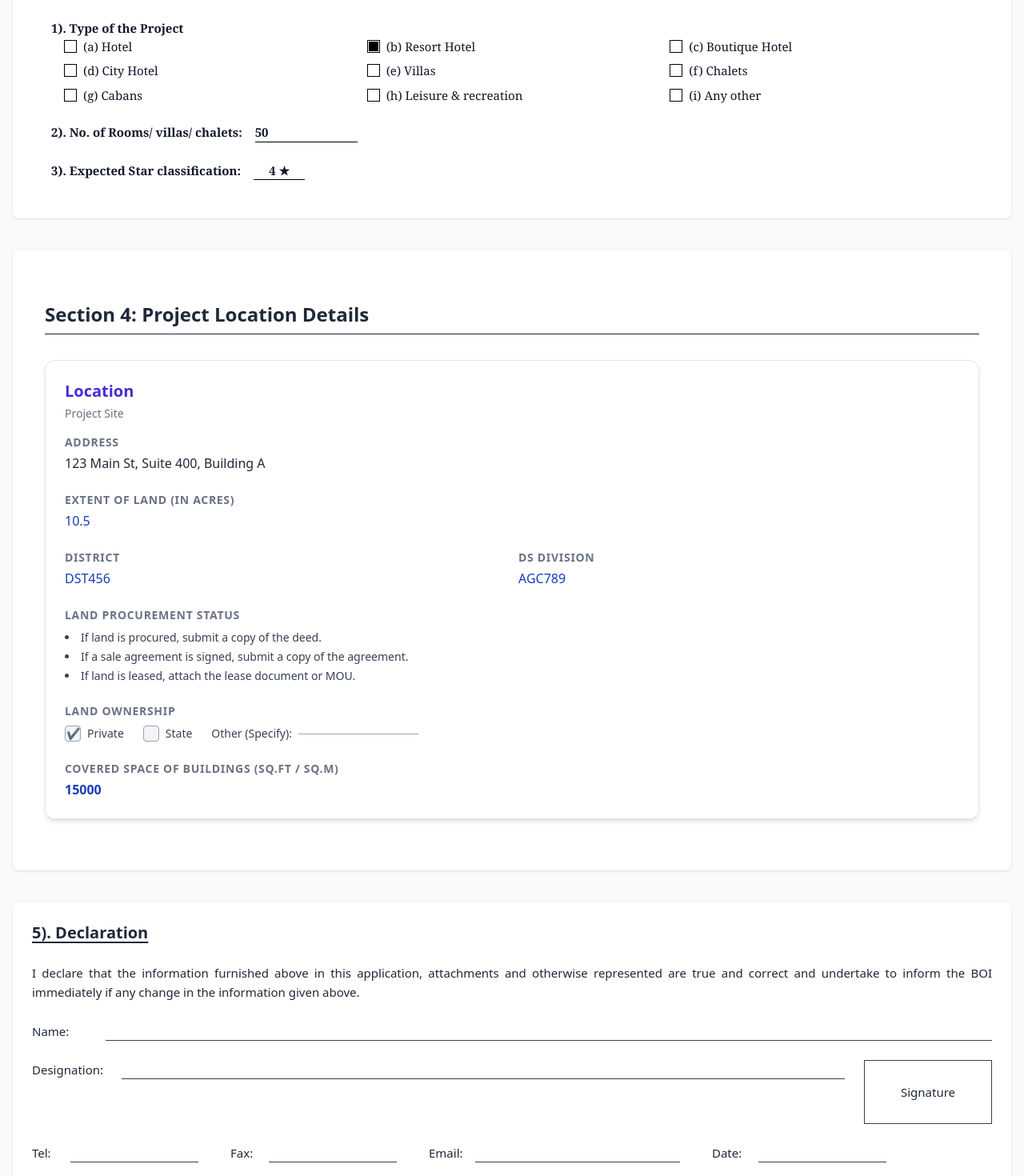
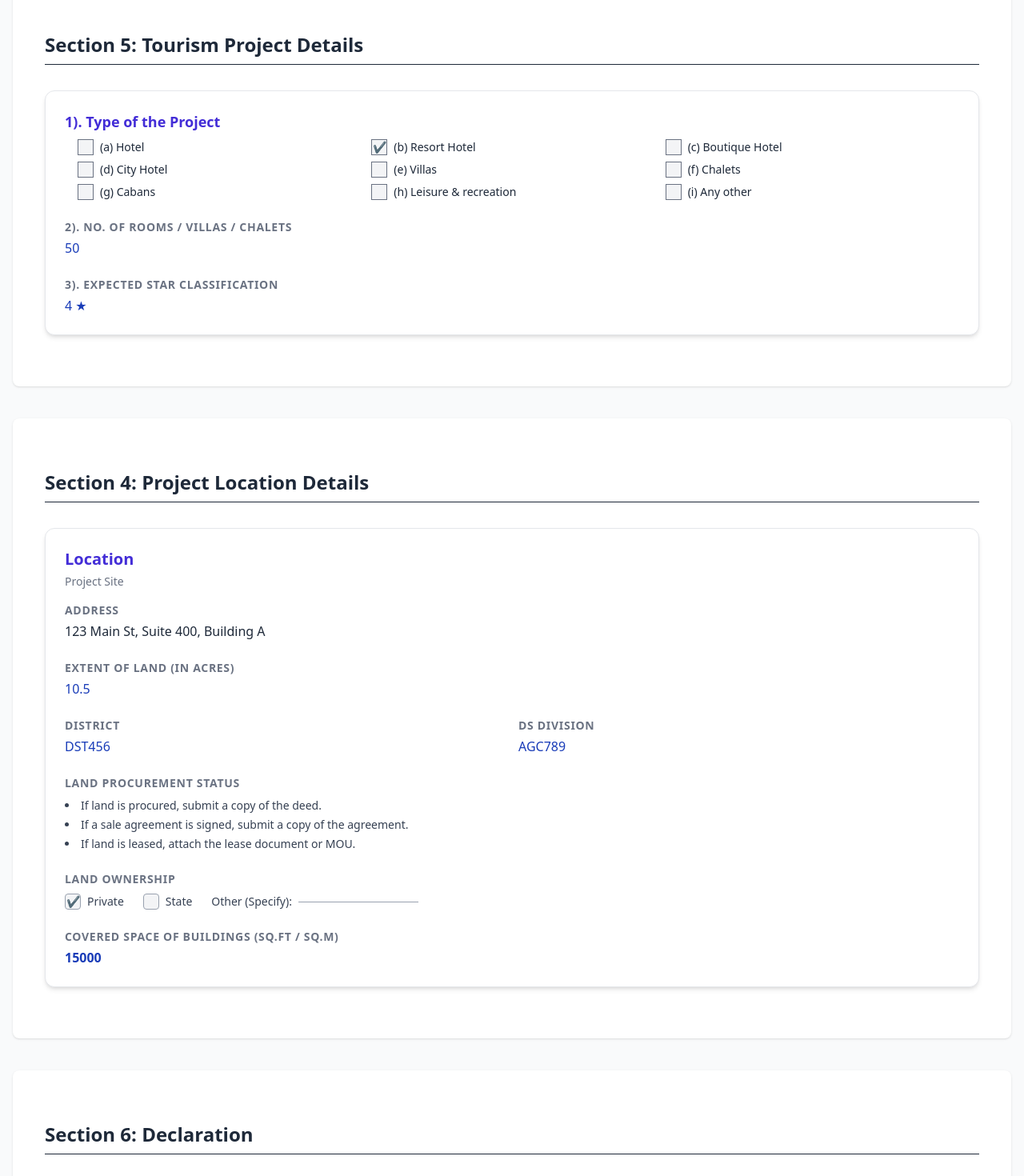
Before and after one commit to DilukaB/BOI-Application-Views, a React (Vite) app in the folder BOI Tourism/Frontend/: page / in a window 1280 px wide. Shown: the part 120-1590 px from the top of the page at 80% size. Built offline with nearby package versions, Linux system fonts and the light colour scheme.

Commit message:
ADD TAILWIND

```diff
--- a/BOI Tourism/Frontend/public/data.json
+++ b/BOI Tourism/Frontend/public/data.json
@@ -5,6 +5,7 @@
     "expectedStar": 4
 
   },
+
   "declarations": [
     {
       "investorID": "INV-1001",
--- a/BOI Tourism/Frontend/src/components/DeclarationForm.jsx
+++ b/BOI Tourism/Frontend/src/components/DeclarationForm.jsx
@@ -2,9 +2,12 @@ import React from 'react';
 
 const DeclarationForm = () => {
   return (
-    <div className="space-y-6 text-gray-800 text-[15px] leading-relaxed print:text-black print:bg-white print:p-0 print:shadow-none print:rounded-none">
-      <h3 className="text-xl font-semibold underline underline-offset-4">5). Declaration</h3>
+    <div className="container mx-auto px-4 py-10 text-gray-800">
+      <h2 className="text-2xl font-semibold mb-8 text-gray-800 border-b pb-2">
+        Section 6: Declaration
+      </h2>
 
+      <div className="border rounded-xl p-6 transition-all duration-300 border-gray-200 shadow-md hover:shadow-lg bg-white space-y-6 text-[15px] leading-relaxed print:text-black print:bg-white print:p-0 print:shadow-none print:rounded-none">
         <p className="text-justify">
           I declare that the information furnished above in this application, attachments and otherwise
           represented are true and correct and undertake to inform the BOI immediately if any change in
@@ -13,42 +16,43 @@ const DeclarationForm = () => {
 
         {/* Name */}
         <div className="flex items-start gap-3">
-        <span className="min-w-[80px] font-medium">Name:</span>
-        <div className="flex-grow border-b border-gray-700 h-6"></div>
+          <span className="min-w-[80px] font-semibold text-gray-600">Name:</span>
+          <div className="flex-grow border-b border-gray-400 h-6"></div>
         </div>
 
         {/* Designation and Signature */}
         <div className="flex flex-wrap items-start gap-6">
           <div className="flex items-start gap-3 flex-1">
-          <span className="min-w-[100px] font-medium">Designation:</span>
-          <div className="flex-grow border-b border-gray-700 h-6"></div>
+            <span className="min-w-[100px] font-semibold text-gray-600">Designation:</span>
+            <div className="flex-grow border-b border-gray-400 h-6"></div>
           </div>
 
-        <div className="border border-gray-700 w-40 h-20 flex items-center justify-center">
+          <div className="border border-gray-400 w-40 h-20 flex items-center justify-center text-gray-500">
             Signature
           </div>
         </div>
 
         {/* Contact Details */}
-      <div className="flex flex-wrap gap-x-10 gap-y-4 mt-2">
+        <div className="grid grid-cols-1 sm:grid-cols-2 lg:grid-cols-2 gap-6 mt-2">
           <div className="flex items-start gap-2">
-          <span className="min-w-[40px] font-medium">Tel:</span>
-          <div className="w-40 border-b border-gray-700 h-6"></div>
+            <span className="min-w-[40px] font-semibold text-gray-600">Tel:</span>
+            <div className="flex-grow border-b border-gray-400 h-6 w-40"></div>
           </div>
 
           <div className="flex items-start gap-2">
-          <span className="min-w-[40px] font-medium">Fax:</span>
-          <div className="w-40 border-b border-gray-700 h-6"></div>
+            <span className="min-w-[40px] font-semibold text-gray-600">Fax:</span>
+            <div className="flex-grow border-b border-gray-400 h-6 w-40"></div>
           </div>
 
           <div className="flex items-start gap-2">
-          <span className="min-w-[50px] font-medium">Email:</span>
-          <div className="w-64 border-b border-gray-700 h-6"></div>
+            <span className="min-w-[50px] font-semibold text-gray-600">Email:</span>
+            <div className="flex-grow border-b border-gray-400 h-6 w-64"></div>
           </div>
 
           <div className="flex items-start gap-2">
-          <span className="min-w-[50px] font-medium">Date:</span>
-          <div className="w-40 border-b border-gray-700 h-6"></div>
+            <span className="min-w-[50px] font-semibold text-gray-600">Date:</span>
+            <div className="flex-grow border-b border-gray-400 h-6 w-40"></div>
+          </div>
         </div>
       </div>
     </div>
--- a/BOI Tourism/Frontend/src/components/TourismProject.jsx
+++ b/BOI Tourism/Frontend/src/components/TourismProject.jsx
@@ -1,6 +1,6 @@
  import React, { useEffect, useState } from 'react';
 
-function TourismForm() {
+const TourismForm = () => {
   const [project, setProject] = useState(null);
 
   useEffect(() => {
@@ -12,7 +12,15 @@ function TourismForm() {
       .catch((err) => console.error('Failed to fetch data:', err));
   }, []);
 
-  if (!project) return <div>Loading...</div>;
+  if (!project) {
+    return (
+      <div className="flex justify-center py-20">
+        <p className="text-lg font-medium text-gray-500 animate-pulse">
+          Loading tourism project data...
+        </p>
+      </div>
+    );
+  }
 
   const projectTypes = [
     'Hotel',
@@ -27,18 +35,21 @@ function TourismForm() {
   ];
 
   return (
-    <div className="p-6 text-gray-900 space-y-6 text-[15px] font-serif">
+    <div className="container mx-auto px-4 py-10 text-gray-800">
+      <h2 className="text-2xl font-semibold mb-8 text-gray-800 border-b pb-2">
+        Section 5: Tourism Project Details
+      </h2>
+
+      <div className="border rounded-xl p-6 transition-all duration-300 border-gray-200 shadow-md hover:shadow-lg bg-white space-y-6">
         {/* 1. Type of the Project */}
         <div>
-        <p className="font-bold">1). Type of the Project</p>
-        <div className="grid grid-cols-3 gap-y-2 pl-4">
+          <h3 className="text-lg font-bold text-indigo-700 mb-2">1). Type of the Project</h3>
+          <div className="grid grid-cols-2 md:grid-cols-3 gap-y-2 pl-4 text-sm">
             {projectTypes.map((type, index) => (
               <label key={type} className="flex items-center gap-2">
-              <div className="w-4 h-4 border border-black flex items-center justify-center">
-                {project.tourismProjectType.includes(type) && (
-                  <div className="w-3 h-3 bg-black" />
-                )}
-              </div>
+                <span className="w-5 h-5 border border-gray-500 flex items-center justify-center bg-gray-100 text-green-600 font-bold">
+                  {project.tourismProjectType.includes(type) ? "✔" : ""}
+                </span>
                 ({String.fromCharCode(97 + index)}) {type}
               </label>
             ))}
@@ -47,21 +58,22 @@ function TourismForm() {
 
         {/* 2. No. of Rooms/villas/chalets */}
         <div>
-        <p className="font-bold">
-          2). No. of Rooms/ villas/ chalets:
-          <span className="inline-block ml-4 border-b border-black w-32">{project.noRoom}</span>
-        </p>
+          <h4 className="text-sm font-semibold text-gray-500 uppercase tracking-wider">
+            2). No. of Rooms / Villas / Chalets
+          </h4>
+          <p className="mt-1 text-blue-800 font-medium">{project.noRoom}</p>
         </div>
 
         {/* 3. Expected Star classification */}
         <div>
-        <p className="font-bold">
-          3). Expected Star classification:
-          <span className="inline-block ml-4 border-b border-black w-16 text-center">{project.expectedStar} ★</span>
-        </p>
+          <h4 className="text-sm font-semibold text-gray-500 uppercase tracking-wider">
+            3). Expected Star Classification
+          </h4>
+          <p className="mt-1 text-blue-800 font-medium">{project.expectedStar} ★</p>
+        </div>
       </div>
     </div>
   );
-}
+};
 
 export default TourismForm;
```
Lines whose indentation alone changed are shown as unchanged.
